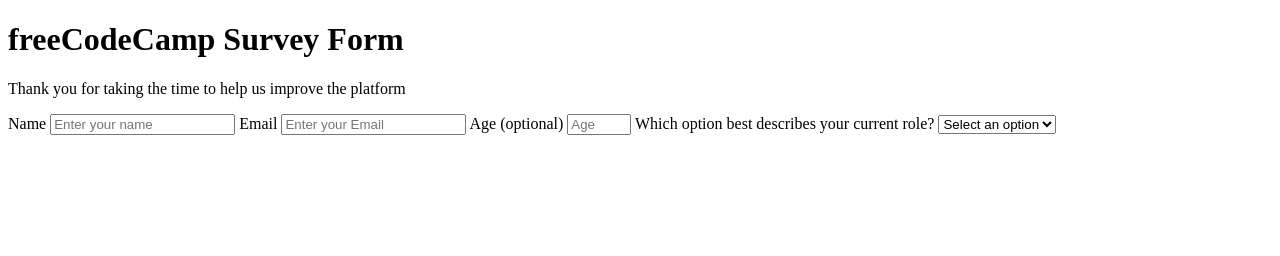
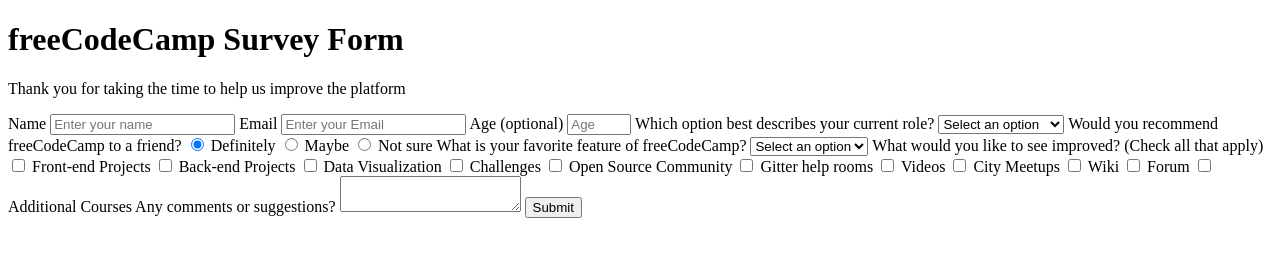
Before and after one commit to harshikamalhotra/Responsive-Web-Design, a plain HTML site: page SurveyForm/index.html in a window 1280 px wide. Drawn offline with Linux system fonts and the light colour scheme.

Commit message:
form updated

```diff
--- a/SurveyForm/index.html
+++ b/SurveyForm/index.html
@@ -1,22 +1,64 @@
 <!DOCTYPE html>
 <html>
+
 <head>
   <meta charset="utf-8">
   <title> Survey Form</title>
   <link rel="stylesheet" href="styles.css">
 </head>
+
 <body>
   <h1 id="title">freeCodeCamp Survey Form</h1>
   <p id="description">Thank you for taking the time to help us improve the platform</p>
   <form id="survey-form">
     <label id="name-label"> Name <input id="name" type="text" placeholder="Enter your name" required></label>
     <label id="email-label"> Email <input id="email" type="email" placeholder="Enter your Email" required></label>
-    <label id="number-label"> Age (optional) <input id="age" type="number" min="12" max="120" placeholder="Age" >
-    <label> Which option best describes your current role?
-      <select id="dropdown">
-        <option>Select an option</option>
-        <option>Challenges</option>
-      </select>
+    <label id="number-label"> Age (optional) <input id="number" type="number" min="12" max="120" placeholder="Age">
+      <label> Which option best describes your current role?
+        <select id="dropdown">
+          <option selected>Select an option</option>
+          <option>Student</option>
+          <option> Full Time Job </option>
+          <option> Full Time Learner </option>
+          <option> Prefer not to say </option>
+          <option> Other </option>
+        </select>
+        <label> Would you recommend freeCodeCamp to a friend?
+          <input type="radio" name="recommend" value="Definitely" checked> Definitely </input>
+          <input type="radio" name="recommend" value="Maybe"> Maybe </input>
+          <input type="radio" name="recommend" value="Not sure"> Not sure </input>
+        </label>
+
+        <label> What is your favorite feature of freeCodeCamp?
+          <select id="dropdown">
+            <option selected> Select an option</option>
+            <option> Challenges </option>
+            <option> Projects </option>
+            <option> Community </option>
+            <option> Open Source </option>
+          </select>
+        </label>
+
+        <label> What would you like to see improved? (Check all that apply)
+          <input type="checkbox" value="Front-end Projects"> Front-end Projects</input>
+          <input type="checkbox" value="Back-end Projects"> Back-end Projects</input>
+          <input type="checkbox" value="Data Visualization"> Data Visualization</input>
+          <input type="checkbox" value="Challenges"> Challenges </input>
+          <input type="checkbox" value="Open Source Community"> Open Source Community </input>
+          <input type="checkbox" value="Gitter help rooms"> Gitter help rooms </input>
+          <input type="checkbox" value="Videos"> Videos </input>
+          <input type="checkbox" value="City Meetups"> City Meetups </input>
+          <input type="checkbox" value="Wiki"> Wiki </input>
+          <input type="checkbox" value="Forum"> Forum </input>
+          <input type="checkbox" value="Additional Courses"> Additional Courses </input>
+        </label>
+
+        <label> Any comments or suggestions?
+          <textarea id="comment" placeholder="Enter your comment here..."> </textarea>
+        </label>
+
+        <button id="submit"> Submit </button>
   </form>
 </body>
+
 </html>
```
